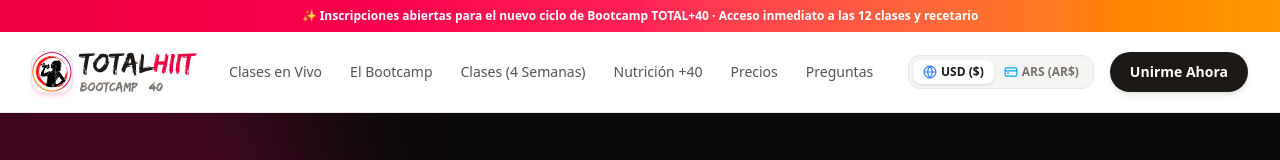
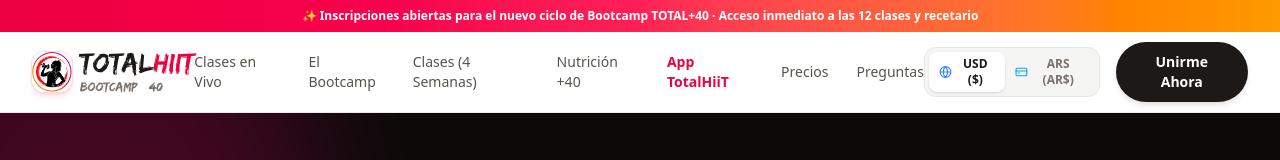
Before and after one commit to ebolivar1000/Totalhiit, a React (Vite) app: page / in a window 1280 px wide. Shown: the top 160 px of the page. Built offline with nearby package versions, Linux system fonts and the light colour scheme; no server answers; a web font is replaced by a local one.

Commit message:
feat: agregar enlace a seccion App TotalHiiT en barra de navegacion

```diff
--- a/src/components/Navbar.tsx
+++ b/src/components/Navbar.tsx
@@ -38,6 +38,7 @@ export const Navbar: React.FC<NavbarProps> = ({ currency, setCurrency, onOpenPri
           <a href="#programa" className="hover:text-rose-600 transition-colors">El Bootcamp</a>
           <a href="#clases" className="hover:text-rose-600 transition-colors">Clases (4 Semanas)</a>
           <a href="#nutricion" className="hover:text-rose-600 transition-colors">Nutrición +40</a>
+          <a href="#app-totalhiit" className="hover:text-rose-600 transition-colors font-semibold text-rose-600">App TotalHiiT</a>
           <a href="#precios" className="hover:text-rose-600 transition-colors">Precios</a>
           <a href="#faq" className="hover:text-rose-600 transition-colors">Preguntas</a>
         </nav>
@@ -142,6 +143,13 @@ export const Navbar: React.FC<NavbarProps> = ({ currency, setCurrency, onOpenPri
             Nutrición +40
           </a>
           <a
+            href="#app-totalhiit"
+            onClick={() => setMobileMenuOpen(false)}
+            className="block py-2 text-base font-bold text-rose-600 hover:text-rose-700"
+          >
+            App TotalHiiT
+          </a>
+          <a
             href="#precios"
             onClick={() => setMobileMenuOpen(false)}
             className="block py-2 text-base font-medium text-stone-700 hover:text-rose-600"
```
